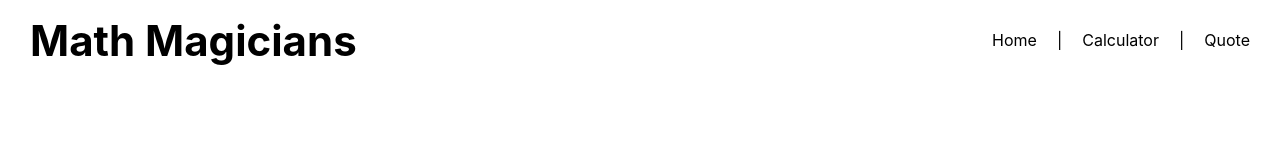
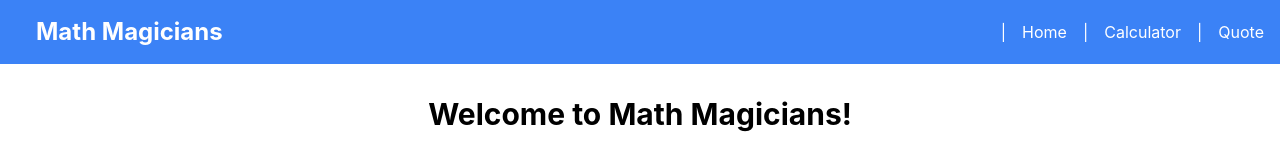
Before and after one commit to Kidd254/Math-Magicians-React-App, a React (Create React App) app: page / in a window 1280 px wide. Shown: the top 145 px of the page. Built offline with nearby package versions, Linux system fonts and the light colour scheme.

Commit message:
Add tailwind styling to navbar

```diff
--- a/src/components/NavigationBar.js
+++ b/src/components/NavigationBar.js
@@ -1,42 +1,38 @@
 import { NavLink } from 'react-router-dom';
-import styles from '../Styles/NavigationBar.css';
 
 function Navbar() {
   return (
-    <nav className={styles.nav}>
-      <h1 className={styles.h1}>Math Magicians</h1>
-      <ul className={styles.ul}>
-        <li className={styles.li}>
+    <nav className="bg-blue-500 p-4 flex flex-col md:flex-row items-center justify-between">
+      <h1 className="text-white text-2xl font-bold md:px-5 mb-2 md:mb-0">
+        Math Magicians
+      </h1>
+      <ul className="flex items-center space-x-4 text-white md:my-0">
+        <li>|</li>
+        <li>
           <NavLink
             to="/"
-            className={({ isActive }) => {
-              const active = isActive ? styles.active : styles.navLink;
-              return active;
-            }}
+            activeClassName="underline"
+            className="hover:underline py-4"
           >
             Home
           </NavLink>
         </li>
         <li>|</li>
-        <li className={styles.li}>
+        <li>
           <NavLink
             to="calculator"
-            className={({ isActive }) => {
-              const active = isActive ? styles.active : styles.navLink;
-              return active;
-            }}
+            activeClassName="underline"
+            className="hover:underline py-4"
           >
             Calculator
           </NavLink>
         </li>
         <li>|</li>
-        <li className={styles.li}>
+        <li>
           <NavLink
             to="quote"
-            className={({ isActive }) => {
-              const active = isActive ? styles.active : styles.navLink;
-              return active;
-            }}
+            activeClassName="underline"
+            className="hover:underline py-4"
           >
             Quote
           </NavLink>
```
